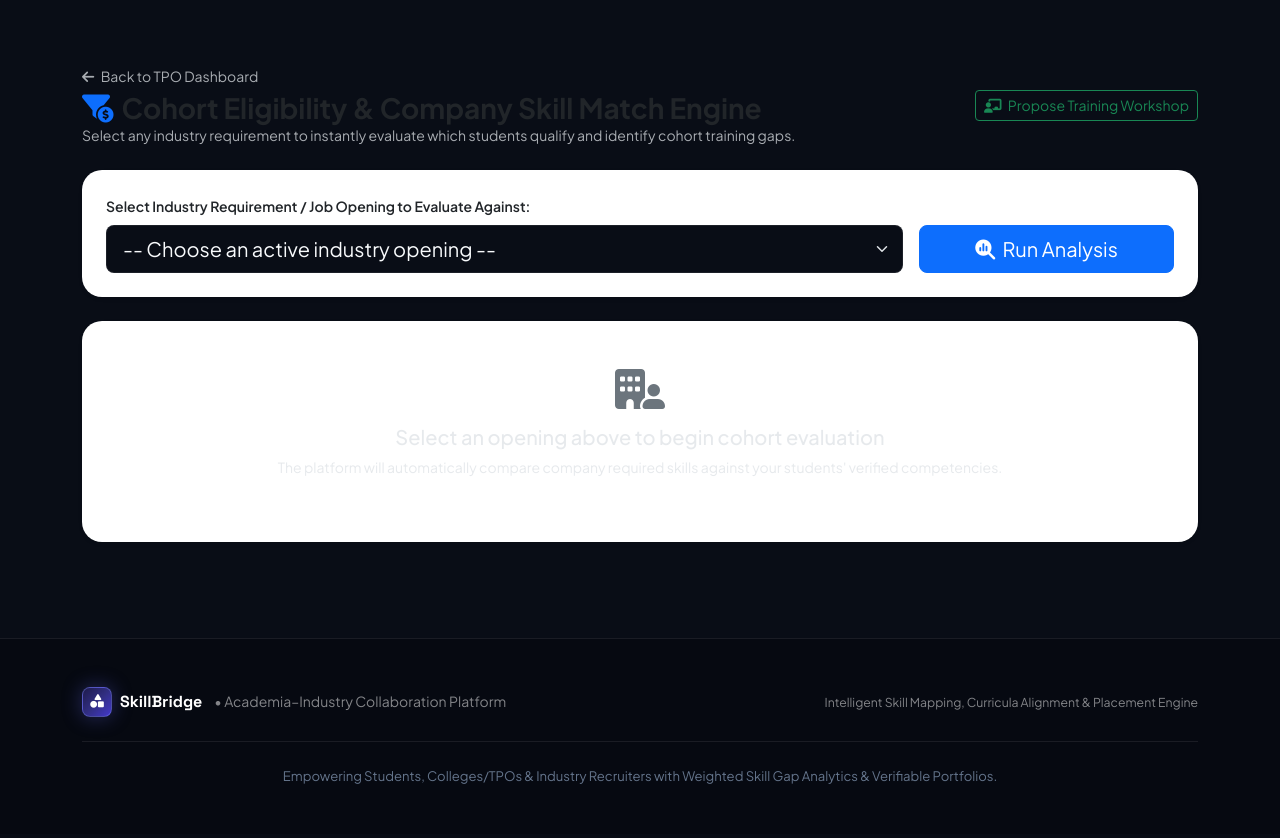
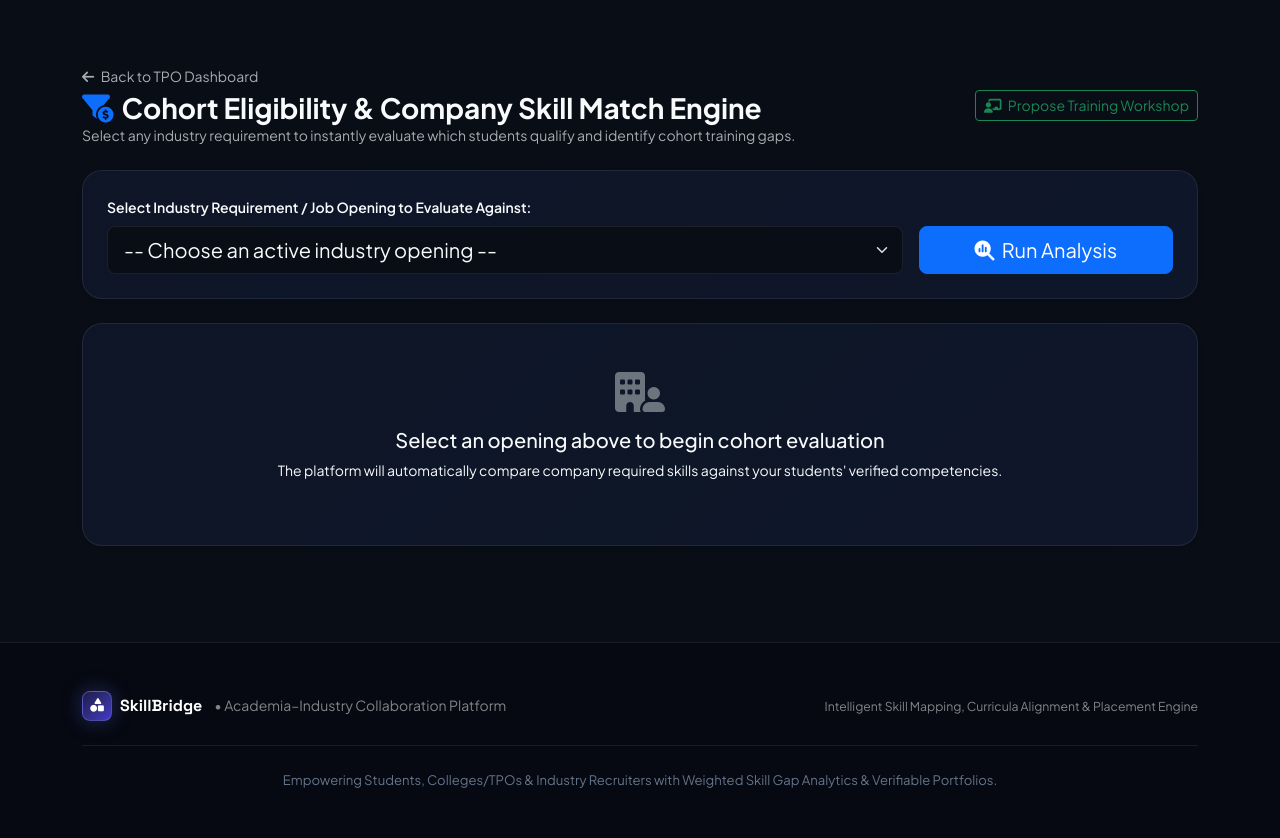
Before and after one commit to Nitinsingh7643/Skillbridge, a Django app: page /colleges/cohort-filter/ in a window 1280 px wide. Shown: the part 87-925 px from the top of the page. Before the commit the page ends 871 px from the top, so only its background shows below. Run offline with Django 5.2, Linux system fonts and the light colour scheme; the visitor is signed in with stand-in values (Sample User, id 1); data comes from the database, SQL or seed files in the repository; data that the repository does not hold is empty.

Commit message:
Add global dark-mode glassmorphic compatibility overrides for legacy utility classes

```diff
--- a/templates/base.html
+++ b/templates/base.html
@@ -271,6 +271,32 @@
             background: var(--bs-card-bg);
             backdrop-filter: blur(16px);
             border: 1px solid var(--bs-border-color);
+        }
+
+        /* Global Dark-Mode Compatibility for Legacy Utility Classes */
+        [data-bs-theme="dark"] .card.bg-white,
+        [data-bs-theme="dark"] .bg-white:not(.badge):not(.btn) {
+            background: linear-gradient(135deg, rgba(15, 23, 42, 0.88) 0%, rgba(15, 23, 42, 0.96) 100%) !important;
+            border: 1px solid rgba(255, 255, 255, 0.08) !important;
+            color: var(--text-main) !important;
+        }
+
+        [data-bs-theme="dark"] .bg-light:not(.badge) {
+            background-color: rgba(30, 41, 59, 0.55) !important;
+            border-color: rgba(255, 255, 255, 0.08) !important;
+            color: var(--text-main) !important;
+        }
+
+        [data-bs-theme="dark"] .text-dark {
+            color: var(--text-main) !important;
+        }
+
+        [data-bs-theme="dark"] .table-light,
+        [data-bs-theme="dark"] .table-light > th,
+        [data-bs-theme="dark"] .table-light > td {
+            background-color: rgba(30, 41, 59, 0.75) !important;
+            color: #94a3b8 !important;
+            border-color: rgba(255, 255, 255, 0.08) !important;
         }
 
         .card-hover:hover {
```
